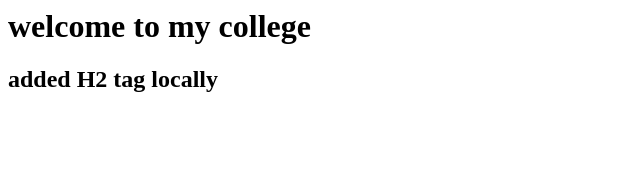
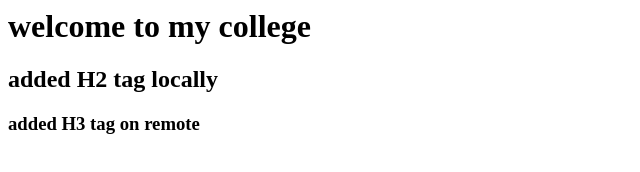
Before and after one commit to yogita2212-cmx/Dynamite, a plain HTML site: page index.html in a window 1280 px wide. Shown: the whole page, without its empty margins (0-640 px from the left). Drawn offline with Linux system fonts and the light colour scheme.

Commit message:
Update index.html

```diff
--- a/index.html
+++ b/index.html
@@ -7,5 +7,6 @@
   <body>
     <h1>welcome to my college </h1>
     <h2>added H2 tag locally</h2>
+    <h3> added H3 tag on remote</h3>
   </body>
 </html>
```
